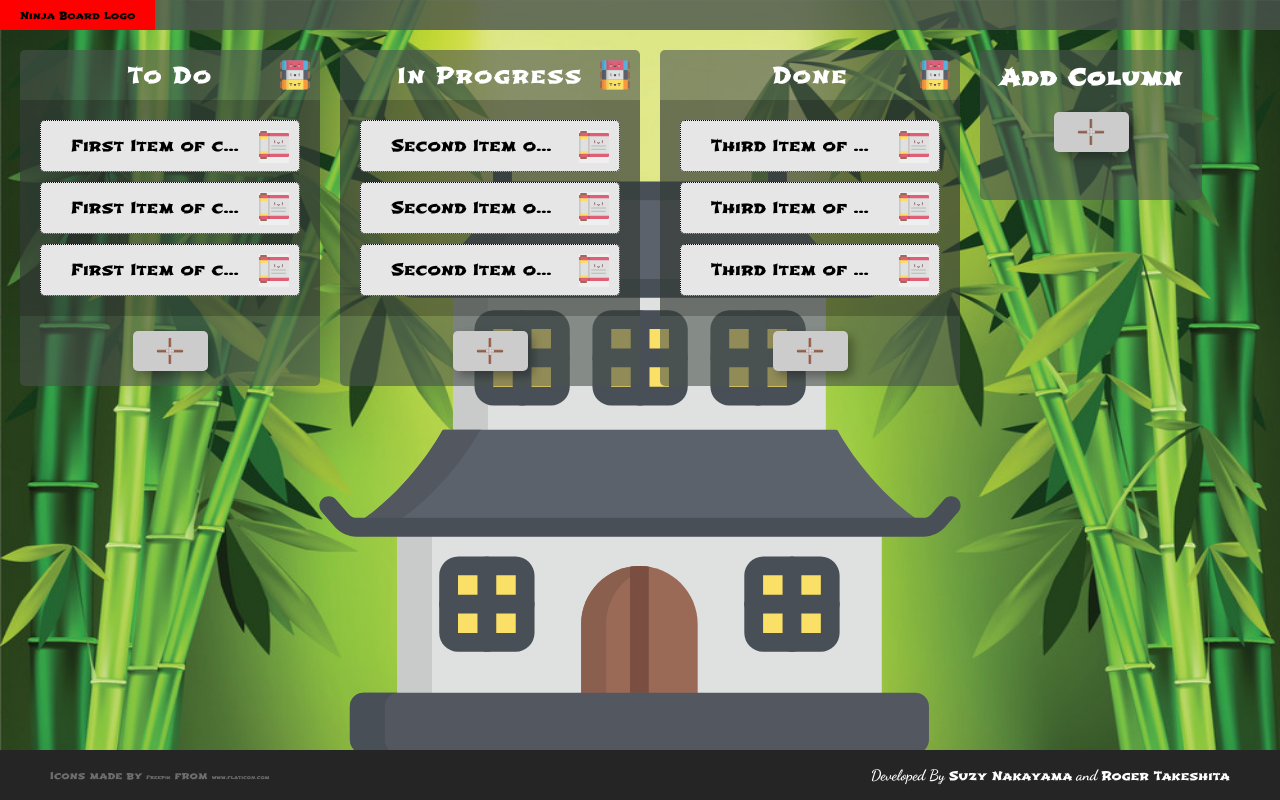
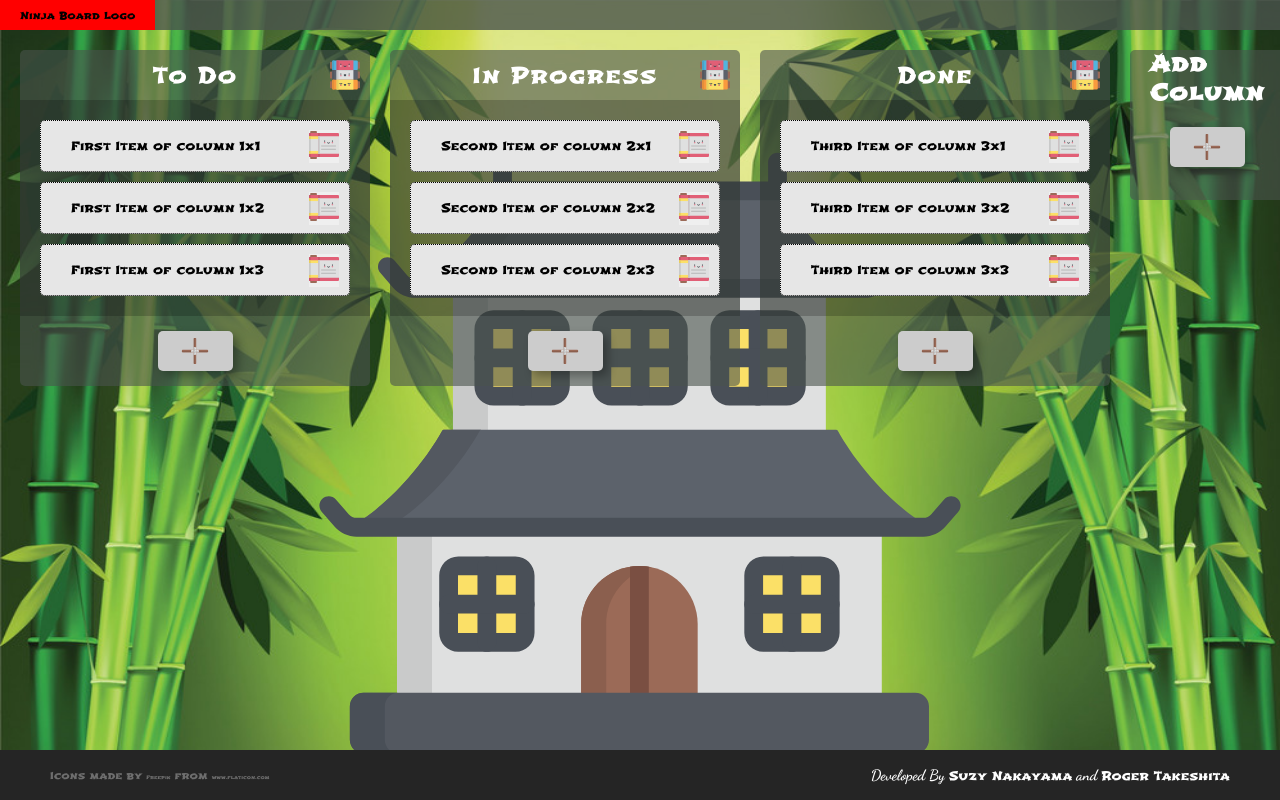
Before and after one commit to Roger-Takeshita/Mintbean_Hackathons_JS_Bootcamp_Olympics, a React (Create React App) app: page / in a window 1280 px wide. Built offline with nearby package versions, Linux system fonts and the light colour scheme.

Commit message:
update column width and font size

```diff
--- a/src/components/ItemComponent.tsx
+++ b/src/components/ItemComponent.tsx
@@ -3,7 +3,7 @@ import { useDrag, useDrop, DropTargetMonitor } from 'react-dnd';
 import { ITEM_TYPE, ItemProps, DragItem } from '../utils/types';
 import Window from './Window';
 import ItemMenu from './ItemMenu';
-import {ReactComponent as Scroll} from '../assets/icons/svg/042-scroll.svg'
+import { ReactComponent as Scroll } from '../assets/icons/svg/042-scroll.svg';
 
 const ItemComponent: React.FC<ItemProps> = ({
     item,
@@ -60,13 +60,21 @@ const ItemComponent: React.FC<ItemProps> = ({
         setShowMenu(() => !showMenu);
     };
 
+    const handleRightClick = (evt: MouseEvent) => {
+        evt.preventDefault();
+        setShowMenu(() => !showMenu);
+    };
+
     return (
         <div className="item__container">
             <div ref={ref} className={`item ${opacity}`} onClick={onOpen}>
-                <div className="item__item-box">
+                <div
+                    className="item__item-box"
+                    onContextMenu={handleRightClick}
+                >
                     <p className="item__paragraph--title">{item.itemTitle}</p>
                     <button className="item__item-btn" onClick={handleMenu}>
-                        <Scroll className='item__scroll'/>
+                        <Scroll className="item__scroll" />
                     </button>
                 </div>
             </div>
--- a/src/components/ItemsWrapper.tsx
+++ b/src/components/ItemsWrapper.tsx
@@ -28,15 +28,9 @@ const ItemsWrapper: React.FC<ItemsWrapperProps> = ({
         updateItem({ dragIndex, hoverIndex, item });
     };
 
-    // const isActive = isOver && canDrop;
-
-    // const thisColumnItems =
-
     return (
         <div ref={drop} className="item-wrapper">
-            {items
-                // .filter((item) => item.columnId === columnId)
-                .map((item, idx) => {
+            {items.map((item, idx) => {
                 if (item.columnId === columnId) {
                     return (
                         <ItemComponent
--- a/src/css/base/_animations.scss
+++ b/src/css/base/_animations.scss
@@ -14,7 +14,7 @@
         transform: translate(0) translateY(-1.5rem) rotate(-135deg);
     }
     100% {
-        transform: translateX(35rem) translateY(-1.5rem) rotate(-135deg);
+        transform: translateX(25rem) translateY(-1.5rem) rotate(-135deg);
         opacity: 0;
     }
 }
--- a/src/css/components/_column.scss
+++ b/src/css/components/_column.scss
@@ -1,7 +1,7 @@
 .col {
-    background-color: rgba($color-green-3,0.6);
+    background-color: rgba($color-green-3, 0.6);
     border-radius: $border-radius;
-    width: 30rem;
+    width: 35rem;
     display: flex;
     flex-direction: column;
     position: relative;
@@ -10,8 +10,6 @@
         margin-left: $size-small;
     }
     &__header-box {
-        // display: flex;
-        // flex-grow: 1;
         height: 5rem;
         padding: 1rem;
         color: $color-white;
@@ -29,9 +27,8 @@
             outline: none;
         }
     }
-    &__scrolls{
+    &__scrolls {
         width: 3rem;
-        // height: 2rem;
     }
     &__col-individual {
         display: flex;
--- a/src/css/components/_item.scss
+++ b/src/css/components/_item.scss
@@ -20,9 +20,6 @@
         padding: 0 $size-xsmall;
     }
     &__item-btn {
-        // position: absolute;
-        // top: 0.5rem;
-        // right: 0.5rem;
         border: none;
     }
     &__scroll {
@@ -30,7 +27,7 @@
     }
     &__paragraph {
         &--title {
-            font-size: resize($default-font-size, 1.6);
+            font-size: resize($default-font-size, 1.2);
             height: 5rem;
             line-height: 5rem;
             white-space: nowrap;
--- a/src/css/style.css
+++ b/src/css/style.css
@@ -42,8 +42,8 @@
             transform: translate(0) translateY(-1.5rem) rotate(-135deg);
   }
   100% {
-    -webkit-transform: translateX(35rem) translateY(-1.5rem) rotate(-135deg);
-            transform: translateX(35rem) translateY(-1.5rem) rotate(-135deg);
+    -webkit-transform: translateX(25rem) translateY(-1.5rem) rotate(-135deg);
+            transform: translateX(25rem) translateY(-1.5rem) rotate(-135deg);
     opacity: 0;
   }
 }
@@ -54,8 +54,8 @@
             transform: translate(0) translateY(-1.5rem) rotate(-135deg);
   }
   100% {
-    -webkit-transform: translateX(35rem) translateY(-1.5rem) rotate(-135deg);
-            transform: translateX(35rem) translateY(-1.5rem) rotate(-135deg);
+    -webkit-transform: translateX(25rem) translateY(-1.5rem) rotate(-135deg);
+            transform: translateX(25rem) translateY(-1.5rem) rotate(-135deg);
     opacity: 0;
   }
 }
@@ -206,7 +206,7 @@ main {
 }
 
 .item__paragraph--title {
-  font-size: 1.6rem;
+  font-size: 1.2rem;
   height: 5rem;
   line-height: 5rem;
   white-space: nowrap;
@@ -432,7 +432,7 @@ main {
 .col {
   background-color: rgba(74, 84, 77, 0.6);
   border-radius: 0.5rem;
-  width: 30rem;
+  width: 35rem;
   display: -webkit-box;
   display: -ms-flexbox;
   display: flex;
```
Lines whose indentation alone changed are shown as unchanged.
